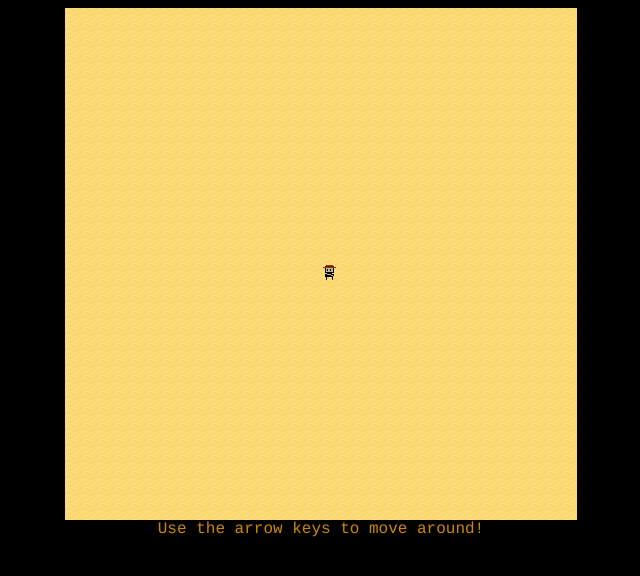
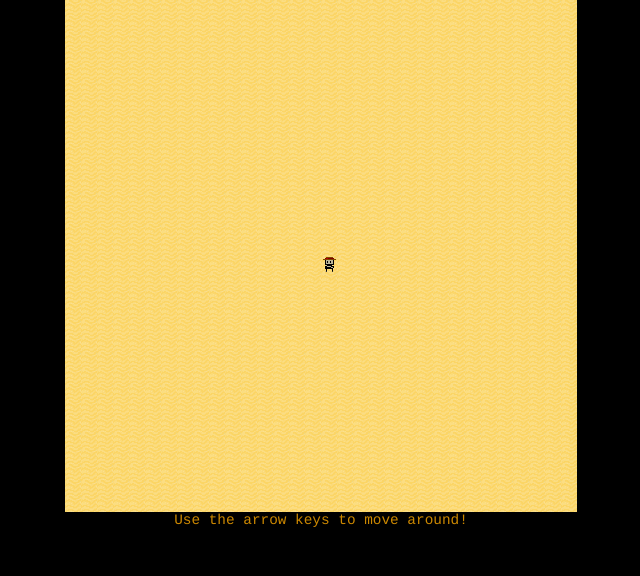
Before and after one commit to hoylemd/deathdeath, a plain HTML site: page client/index.html in a window 1280 px wide. Shown: the whole page, without its empty margins (319-959 px from the left). Drawn offline with Linux system fonts and the light colour scheme.

Commit message:
Moved the text into a paragraph tag. Adjusted styles.

```diff
--- a/client/css/main.css
+++ b/client/css/main.css
@@ -4,6 +4,12 @@ body
 	text-align:center;
 	background-color:#000;
 	color:#CC8800;
+	margin:0;
+	padding:0;
+}
+p
+{
+	font-size:0.9em;
 }
 div
 {
--- a/client/index.html
+++ b/client/index.html
@@ -1016,7 +1016,7 @@
 			<span id="tile29x27"></span>
 			<span id="tile30x27"></span>
 			<span id="tile31x27"></span>
-			<div>
+		</div>
 
 		<!-- row 28 -->
 		<div class="row">
@@ -1161,8 +1161,8 @@
 			<span id="tile30x31"></span>
 			<span id="tile31x31"></span>
 		</div>
+		<div>
+			<p>Use the arrow keys to move around!</p>
+		</div>
 	</body>
-				Use the arrow keys to move around!
-				<!-- Client-side scripts -->
-
 </html>
```
Lines whose indentation alone changed are shown as unchanged.
